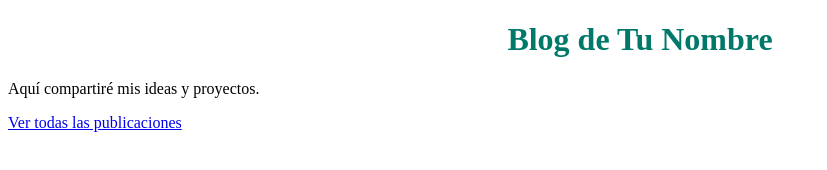
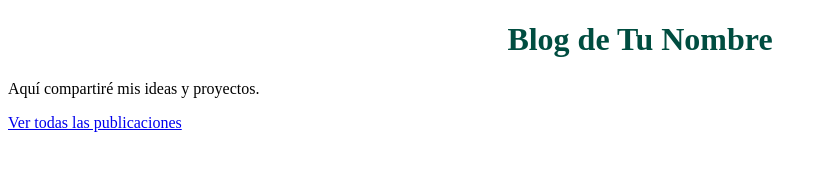
Before and after one commit to Jorge4523/my-personal-blog, a plain HTML site: page index.html in a window 1280 px wide. Shown: the whole page, without its empty margins (0-827 px from the left). Drawn offline with Linux system fonts and the light colour scheme.

Commit message:
merge: Resolver conflicto en style.css manteniendo color oscuro y centrado

```diff
--- a/style.css
+++ b/style.css
@@ -1,4 +1 @@
-h1 {
-  color: #00796b;
-  text-align: center;
-}
+h1 { color: #004d40; text-align: center; }
```
